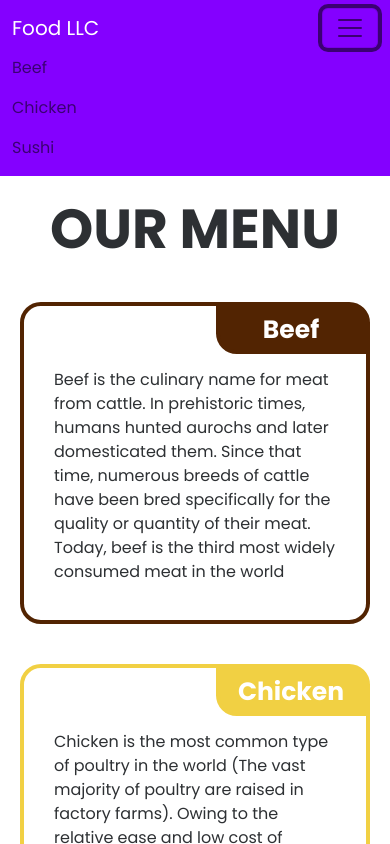
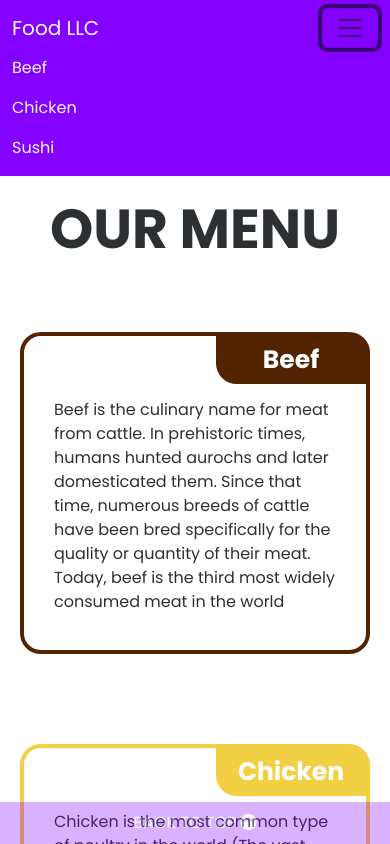
Before and after one commit to mociphers/courserawebdev, a plain HTML site: page module3-solution/index.html in a window 390 px wide. Both pictures are taken after a click on the button "Toggle navigation". Shown: the top 844 px of the page. Drawn offline with nearby package versions, Linux system fonts and the light colour scheme.

Commit message:
added js file and built back to top button on html and css files

```diff
--- a/module3-solution/app.css
+++ b/module3-solution/app.css
@@ -75,9 +75,32 @@ p {
     border-color: #f9596f;
 }
 
+.btt {
+
+    padding: 0;
+    background-color: rgb(132, 0, 255);
+    border: none;
+    position: fixed;
+    bottom: 0;
+    height: 42px;
+    opacity: 0.3;
+}
+
+.btt.active {
+    opacity: 0.95;
+}
 
 @media (min-width: 768px) {
-    .nav-item {
+    .nav-item, .btt {
         display: none;
     }
 }
+
+@media (max-width: 767px) {
+    h1, .col-lg-4 {
+        margin-bottom: 50px;
+    }
+    .sushi{
+        margin-bottom: 590px;
+    }
+}
--- a/module3-solution/index.html
+++ b/module3-solution/index.html
@@ -14,6 +14,7 @@
     <link rel="preconnect" href="https://fonts.googleapis.com">
     <link rel="preconnect" href="https://fonts.gstatic.com" crossorigin>
     <link href="https://fonts.googleapis.com/css2?family=Poppins:wght@400;700&display=swap" rel="stylesheet">
+    <script src="https://kit.fontawesome.com/d774309833.js" crossorigin="anonymous"></script>
 
     <link rel="stylesheet" href="app.css">
 
@@ -35,13 +36,13 @@
                     <ul class="navbar-nav ">
 
                       <li class="nav-item">
-                        <a class="nav-link" href="#h2-beef">Beef</a>
+                        <a class="nav-link text-light" href="#h2-beef">Beef</a>
                       </li>
                       <li class="nav-item">
-                        <a class="nav-link" href="#h2-chicken">Chicken</a>
+                        <a class="nav-link text-light" href="#h2-chicken">Chicken</a>
                       </li>
                       <li class="nav-item">
-                        <a class="nav-link" href="#h2-sushi">Sushi</a>
+                        <a class="nav-link text-light" href="#h2-sushi">Sushi</a>
                       </li>
 
 
@@ -82,7 +83,7 @@
                                 prevalent in numerous cuisines.</p>
                         </div>
                     </div>
-                    <div class="col-md-12 col-lg-4 light-panel">
+                    <div class="col-md-12 col-lg-4 light-panel sushi">
                         <div id="sushi" class='inner'>
                             <h2 id="h2-sushi" class="text-center">Sushi</h2>
 
@@ -102,6 +103,9 @@
     <footer>
         <!-- #Add more margin on mobile version
              #Build a back to the top button-->
+
+            <button class="container-fluid btt text-light">BACK TO TOP <i class="fa-solid fa-circle-arrow-up"></i></button>
+
     </footer>
 
     <script src="https://cdn.jsdelivr.net/npm/bootstrap@5.2.1/dist/js/bootstrap.bundle.min.js"
```
Also changed, not shown: module3-solution/main.js (added).
